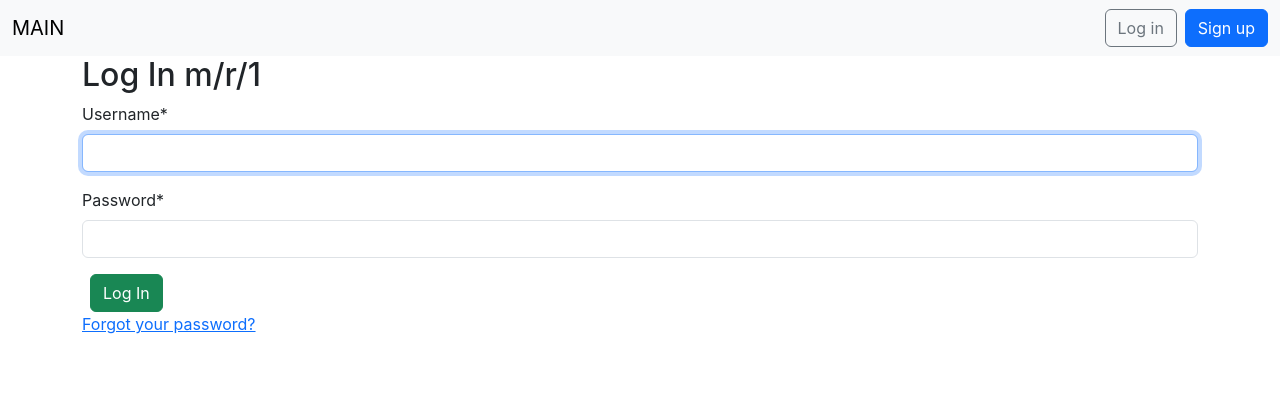
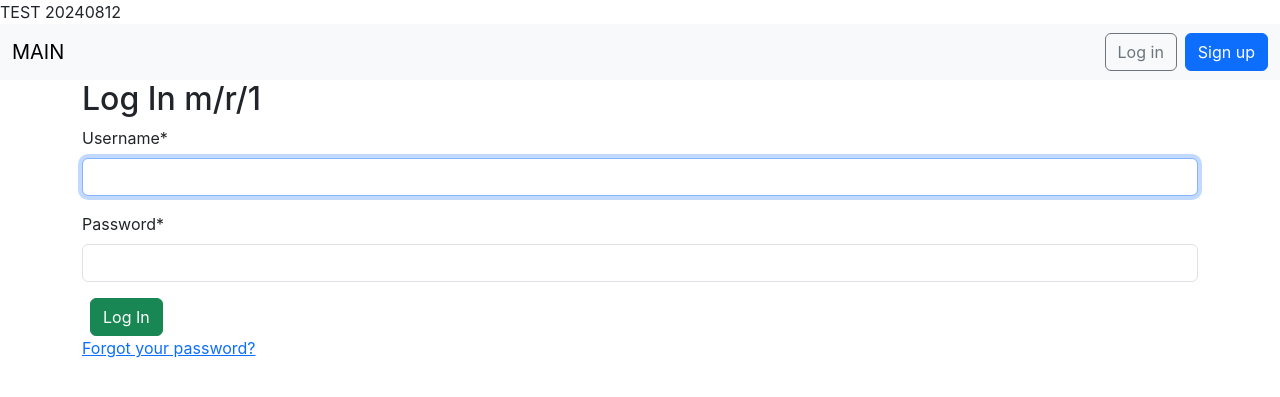
Before and after one commit to AsetecSeminar/xcorePrj, a Django app: a page that uses templates/base.html in a window 1280 px wide. Shown: the top 397 px of the page. Run offline with Django 5.2, Linux system fonts and the light colour scheme; some libraries are stand-ins or nearby versions.

Commit message:
modified:   templates/base.html

```diff
--- a/templates/base.html
+++ b/templates/base.html
@@ -15,6 +15,8 @@
 </head>
 
 <body>
+
+  TEST 20240812
   <nav class="navbar navbar-expand-lg bg-body-tertiary">
     <div class="container-fluid">
       <a class="navbar-brand" href="{% url 'home' %}">MAIN</a>
```
